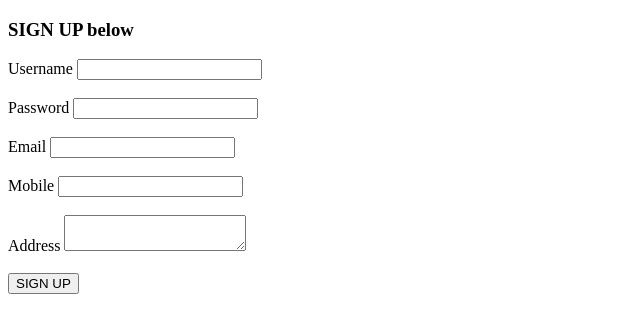
After one commit to Sulaim-Saadath/Feasto, a Django app: page /open_signup in a window 1280 px wide. The commit adds this page. Shown: the top 333 px of the page, without its empty margins (0-640 px from the left). Run offline with Django 5.2, Linux system fonts and the light colour scheme.

Commit message:
Sigin/Signup

```diff
--- a/Feasto/settings.py
+++ b/Feasto/settings.py
@@ -115,7 +115,7 @@ USE_TZ = True
 # Static files (CSS, JavaScript, Images)
 # https://docs.djangoproject.com/en/6.1/howto/static-files/
 
-STATIC_URL = "static/"
+STATIC_URL = '/static/'
 
 
 # Email
--- /dev/null
+++ b/feastoApp/Templates/signup.html
@@ -0,0 +1,30 @@
+<!doctype html>
+<html lang="en">
+  <head>
+    <meta charset="UTF-8" />
+    <meta name="viewport" content="width=device-width, initial-scale=1.0" />
+    <title>Sign Up</title>
+  </head>
+  <body>
+    <h3>SIGN UP below</h3>
+    <form action="{% url 'signup' %}" method="POST">
+        {% csrf_token %}
+      <label>Username</label>
+      <input type="text" name="username" />
+      <br /><br />
+      <label>Password</label>
+      <input type="password" name="password" />
+      <br /><br />
+      <label>Email</label>
+      <input type="email" name="email" />
+      <br /><br />
+      <label>Mobile</label>
+      <input type="text" name="mobile" />
+      <br /><br />
+      <label>Address</label>
+      <textarea name="address"></textarea>
+      <br /><br />
+      <button type="submit">SIGN UP</button>
+    </form>
+  </body>
+</html>
--- /dev/null
+++ b/feastoApp/static/style.css
@@ -0,0 +1,3 @@
+body {
+    background-color: aquamarine;
+}
--- a/feastoApp/urls.py
+++ b/feastoApp/urls.py
@@ -2,5 +2,8 @@ from django.urls import path
 from . import views
 
 urlpatterns = [
-    path('', views.say_hello),
+    path('', views.say_hello, name="say_hello"),
+    path('open_signup', views.open_signup, name="open_signup"),
+    path('open_signin', views.open_signin, name="open_signin"),
+    path('signup', views.signup, name="signup"),
 ]
--- a/feastoApp/views.py
+++ b/feastoApp/views.py
@@ -5,3 +5,20 @@ from django.shortcuts import render
 def say_hello(request):
     # return HttpResponse("Say hello my app is working!")
     return render(request, "index.html")
+
+def open_signup(request):
+    return render(request, "signup.html")
+
+def open_signin(request):
+    return render(request, "signin.html")
+
+def signup(request):
+    if request.method == 'POST':
+        username = request.POST.get('username')
+        password = request.POST.get('password')
+        email = request.POST.get('email')
+        mobile = request.POST.get('mobile')
+        address = request.POST.get('address')
+        return HttpResponse(f"{username}, {password}, {email}, {mobile}, {address}")
+    else:
+        return HttpResponse("Invalid Response!")
```
Also changed, not shown: feastoApp/Templates/index.html (+5 -2 lines), feastoApp/Templates/signin.html (added, +21 -0 lines).
